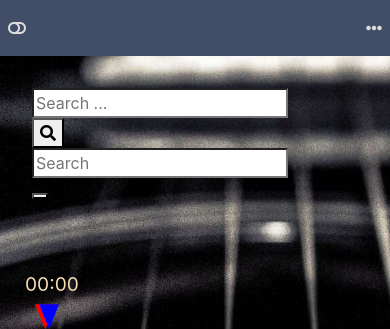
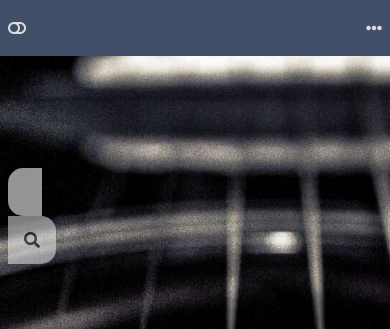
Before and after one commit to Megowy/Looper, a Django app: page / in a window 390 px wide. Shown: the top 329 px of the page. Run offline with Django 4.2, Linux system fonts and the light colour scheme; some libraries are stand-ins or nearby versions; grey boxes are pictures that could not be loaded.

Commit message:
Changes in html and css files

```diff
--- a/Looper/settings.py
+++ b/Looper/settings.py
@@ -120,6 +120,8 @@
 
 STATIC_URL = 'static/'
 STATICFILES_DIRS = [os.path.join(BASE_DIR, 'static'),]
+# STATICFILES_DIRS = 'static/'
+# STATIC_ROOT = 'static/'
 
 # Default primary key field type
 # https://docs.djangoproject.com/en/4.1/ref/settings/#default-auto-field
--- a/player/templates/index.html
+++ b/player/templates/index.html
@@ -4,28 +4,14 @@
 
 
 
-
     <section id="main-body" class="main-body">
         <section class="player-container-index ">
             <section class="index-searcharea">
-                <form action = {% url "youtube_search" %} method="get">
-                    <input name=yt id="index-searchbar" class="index-searchbar" type="search" placeholder="Search ...">
-                    <button class="index-searchbar-btn" type="button"><i class="fas fa-search"></i></button>
+                <form action="{% url 'youtube_search' %}" method="get">
+                    <input name=yt_search id="index-searchbar" class="index-searchbar" type="search" placeholder="Search ...">
+                    <button class="index-searchbar-btn" type="submit"><i class="fas fa-search"></i></button>
                 </form>
             </section>
-
-            <div class="box">
-                <div class="search">
-                    <form action = {% url 'youtube_search' %} method="get">
-                        <input name=yt_search type="search" id="search" placeholder="Search">
-
-                        <button class="btn_search" type="submit" value="Search" id="send">
-                            <ion-icon name="search"></ion-icon>
-                        </button>
-
-                    </form>
-                </div>
-            </div>
 
 
             <section class="videoplayer-index">
@@ -36,10 +22,6 @@
                 </section>
             </section>
         </section>
-
-
-
-
 
 
         <section class="looper">
@@ -68,5 +50,4 @@
     </section>
 
 
-
 {% endblock %}
--- a/static/css/grid.css
+++ b/static/css/grid.css
@@ -168,12 +168,22 @@
   .addSong-table {
     width: 100% !important;
   }
-  .addSong-table input,textarea {
+  .addSong-table input,
+  textarea {
     width: 100% !important;
+  }
+  .signIn-container div {
+    width: 60% !important;
+  }
+}
+@media only screen and (max-width: 1200.98px) {
+  .signIn-container div {
+    width: 40%;
   }
 }
 
 /* @media Sizing End */
+/* ------------------------------------------------------------------------- */
 /* SideMenu  Start*/
 
 .sidebar {
@@ -288,7 +298,7 @@
   margin-top: 3.5rem;
   z-index: 100000;
   display: flex;
-  background-image: url(../img/back-ground.jpg);
+  background-image: url("../img/back-ground.jpg");
   background-position: center;
   background-repeat: no-repeat;
   background-size: cover;
@@ -450,7 +460,7 @@
   margin: 0%;
   padding: 0%;
   box-sizing: border-box;
-  background-image: url(../img/back-ground.jpg);
+  background-image: url("../img/back-ground.jpg");
   background-position: center;
   background-repeat: no-repeat;
   background-size: cover;
@@ -510,12 +520,15 @@
   border: none;
   border-radius: 10px;
   background: black;
-  opacity: 0.5;
+  opacity: 1;
   color: white;
   margin-left: 440px;
 }
 .contact-us button:focus {
   outline: none;
+}
+.contact-us button:hover {
+  opacity: 0.7;
 }
 /* Contact us End */
 /* --------------------------------------------------------------------------- */
@@ -525,12 +538,12 @@
   padding: 0;
   width: 60%;
   height: 100dvh;
-  background:rgba(0, 0, 0, .3);
+  background: rgba(0, 0, 0, 0.3);
 }
-.addSong-container h1{
+.addSong-container h1 {
   color: #ffffff;
   font-weight: 700;
-  opacity: .8;
+  opacity: 0.8;
 }
 .addSong-searcharea {
   width: 100%;
@@ -574,10 +587,9 @@
 .addSong-table {
   width: 100%;
   height: 60dvh;
-
 }
 .addSong-table form {
-  width: 45% ;
+  width: 45%;
   margin: auto;
 }
 .addSong-table label {
@@ -585,10 +597,10 @@
   font-size: 1.1rem;
 }
 .addSong-table form input {
-  width:100%;
+  width: 100%;
   height: 2.5rem;
   padding: 0.2rem 0.8rem;
-  margin: auto ;
+  margin: auto;
   border: none;
   outline: none;
   border-radius: 15px;
@@ -600,7 +612,7 @@
   width: 100%;
   height: 6rem;
   padding: 0.2rem 0.8rem;
-  margin: auto ;
+  margin: auto;
   border: none;
   outline: none;
   border-radius: 15px;
@@ -608,7 +620,7 @@
   opacity: 0.5;
   color: #000000;
 }
-.btn-addSong-container{
+.btn-addSong-container {
   width: 100%;
   display: flex;
   justify-content: end;
@@ -626,3 +638,217 @@
 }
 /* Add Song End */
 /* ----------------------------------------------------------------------------- */
+/* Sign Up Start */
+.signUp-container {
+  width: 100%;
+  height: 100dvh;
+  display: flex;
+  justify-content: center;
+  align-items: center;
+}
+.signUp-container form {
+  background: rgba(0, 0, 0, 0.4);
+}
+.signUp-container div {
+  width: 100%;
+  height: 3rem;
+  margin-bottom: 0.5rem;
+  padding: 0.3rem;
+}
+.signUp-container h1 {
+  color: #ffffff;
+  font-weight: 400;
+  opacity: 0.8;
+}
+.signUp-input {
+  width: 80%;
+  color: #f7f7f7;
+  font-size: large;
+  border: none;
+  outline: none;
+  background: transparent;
+  border-bottom: 1px solid #f7f7f7;
+  padding: 0.4rem;
+}
+.signUp-container form input:focus {
+  outline: none;
+}
+.signUp-container form input::placeholder {
+  color: #f7f7f7;
+}
+.signUp-container form label {
+  color: #f7f7f7;
+  padding: 0.2rem;
+}
+.signUp-btn {
+  border: none;
+  width: 100%;
+  border-radius: 10px;
+}
+.signUp-container a {
+  text-decoration: none;
+  color: #f7f7f7;
+  font-weight: 400;
+}
+.signUp-container a:hover {
+  color: #fe8a7d;
+}
+/* Sign Up End */
+/* -------------------------------------------------------------------------------- */
+/* Sign In Start */
+.signIn-container {
+  width: 100%;
+  height: 100dvh;
+  display: flex;
+  justify-content: center;
+  align-items: center;
+}
+.signIn-container form {
+  width: 100%;
+  height: 80dvh;
+  background: rgba(0, 0, 0, 0.4);
+}
+.signIn-container div {
+  width: 25%;
+  height: 3rem;
+  margin: 2rem auto;
+  padding: 2rem;
+}
+.signIn-container h1 {
+  color: #ffffff;
+  font-weight: 400;
+  opacity: 0.8;
+}
+.signIn-input {
+  width: 100%;
+  color: #f7f7f7;
+  font-size: large;
+  border: none;
+  outline: none;
+  background: transparent;
+  border-bottom: 1px solid #f7f7f7;
+  padding: 0.4rem;
+}
+.signIn-container form input:focus {
+  outline: none;
+}
+.signIn-container form input::placeholder {
+  color: #f7f7f7;
+}
+.signIn-container form label {
+  color: #f7f7f7;
+  padding: 0.2rem;
+}
+.signIn-btn {
+  border: none;
+  width: 35%;
+  border-radius: 10px;
+}
+.signIn-container a {
+  text-decoration: none;
+  color: #f7f7f7;
+  font-weight: 400;
+}
+.signIn-container a:hover {
+  color: #fe8a7d;
+}
+/* Sign In End */
+/* ------------------------------------------------------------------------------------- */
+/* Index-page Start */
+.index-searcharea {
+  margin: 5rem auto;
+  width: 80%;
+  height: 10dvh;
+  display: flex;
+  justify-content: center;
+}
+.index-searchbar {
+  width: 70%;
+  height: 3rem;
+  padding: 0.5rem 0.8rem;
+  margin: auto 0rem;
+  border: none;
+  outline: none;
+  border-radius: 15px 0 0 15px;
+  background: #f7f7f7;
+  opacity: 0.6;
+  color: #000000;
+  font-size: 1.5rem;
+  font-weight: 400;
+}
+.index-searchbar::placeholder {
+  color: #000000;
+  font-size: large;
+}
+.index-searchbar-btn {
+  width: 3rem;
+  height: 3rem;
+  margin: auto 0rem;
+  border: none;
+  outline: none;
+  border-radius: 0px 15px 15px 0;
+  background: #f7f7f7;
+  opacity: 0.5;
+  color: #000000;
+}
+.index-searchbar-btn:focus {
+  outline: none;
+}
+.index-searchbar-btn:hover {
+  opacity: 0.6;
+}
+.videoplayer-index {
+  width: 65%;
+  height: 50dvh;
+  text-align: center;
+  margin: auto;
+}
+.main-video-index {
+  width: 100%;
+  height: 100%;
+}
+.main-video-index video {
+  height: inherit;
+  width: inherit;
+
+  opacity: 0.9;
+}
+/* Index-page End */
+/* ------------------------------------------------------------------------------- */
+/* seachPage-start */
+.searchPage-container{
+  width: 100%;
+  height: 100%;
+}
+.wrapper-searchPage{
+  overflow: scroll;
+  width: 35rem;
+  height: calc(100dvh - 4rem);
+  margin:2rem auto ;
+  background: rgba(0, 0, 0, .4);
+}
+.wrapper-searchPage::-webkit-scrollbar{
+  display: none;
+}
+
+.wrapper-searchPage form img{
+  width: 22rem;
+  height: 16rem;
+  padding: .8rem;
+}
+.wrapper-searchPage form div{
+  padding: .8rem;
+  margin: 0 1rem;
+  color: #f7f7f7;
+}
+
+.wrapper-searchPage form button{
+  width: 4rem;
+  height: 2.5rem;
+  padding: .4rem;
+  border: none;
+  border-radius: 10px;
+  background: #f7f7f7;
+  opacity: .8;
+}
+/* seachPage-End */
--- a/youtube_app/templates/search_results.html
+++ b/youtube_app/templates/search_results.html
@@ -1,6 +1,6 @@
 {% extends "base.html" %}
 {% block content %}
-{% load static %}
+<!--{% load static %}-->
 
 
 <section id="main-body" class="main-body">
@@ -10,7 +10,7 @@
             <form action="">
                 {% for object in object_list %}
                 {% if user.is_authenticated %}
-                <form action="{% url '#' object.video_id  %}" method="post">
+                <form action="{% url 'index' %}" method="get">
                     {% csrf_token %}
                     <div>
                         <img src="{{ object.video_thumbnail }}" alt=" "
@@ -25,7 +25,7 @@
                     <br><br>
                 </form>
                 {% else %}
-                <form action="{% url 'index' %}" method="post">
+                <form action="{% url 'index' %}" method="get">
                     {% csrf_token %}
                     <div class="text-center">
                         <img src="{{ object.video_thumbnail }}" alt=" "
```
Also changed, not shown: 6 other files.
